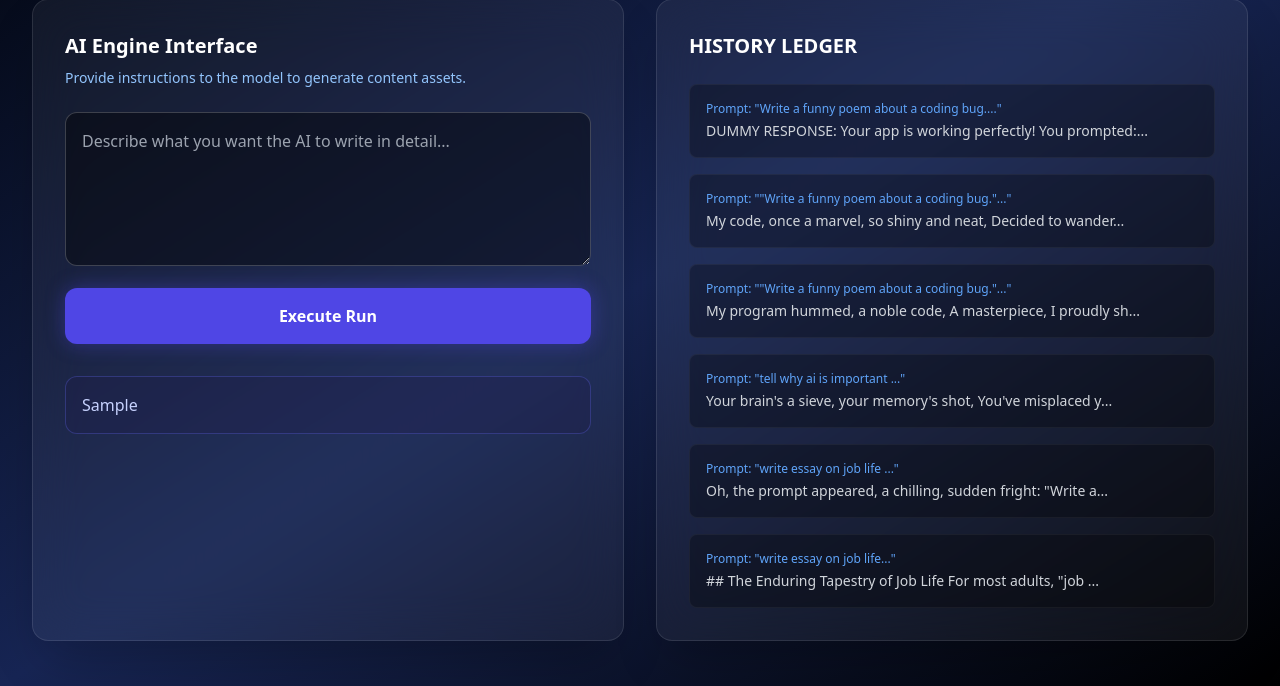
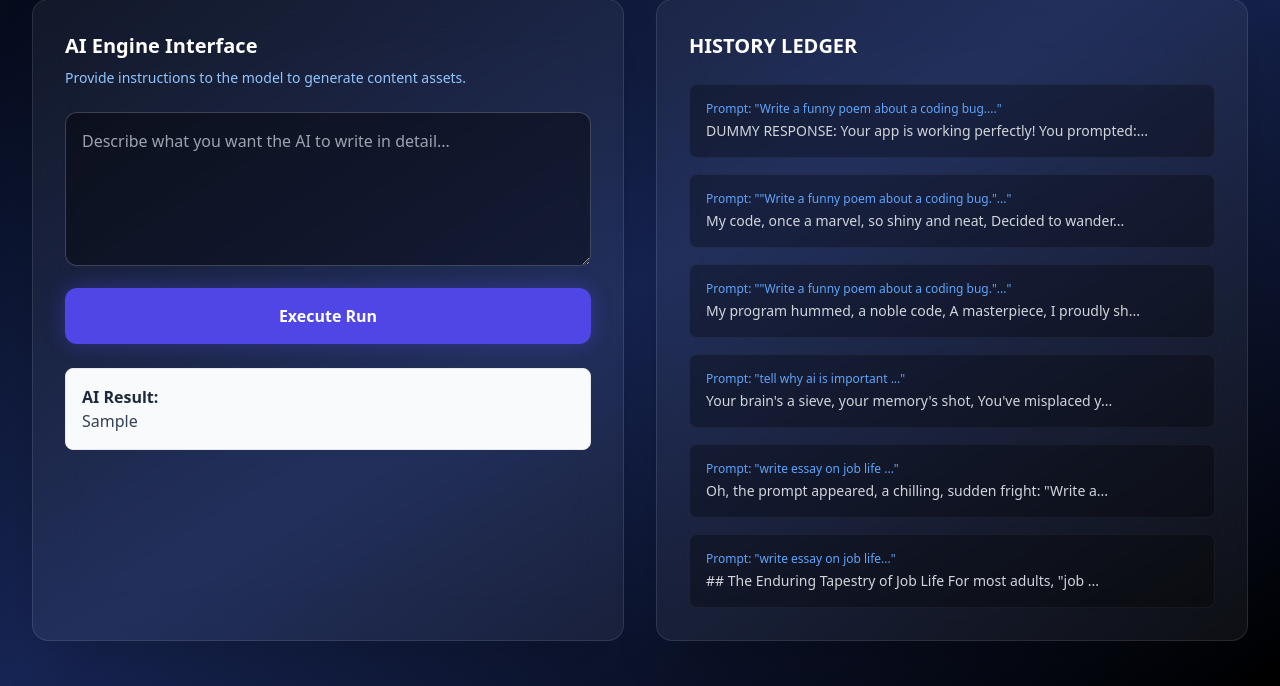
Before and after one commit to JASMIT01/promptcraft, a Flask app: template templates/dashboard.html in a window 1280 px wide. Shown: the part 114-800 px from the top of the page. Run offline with Flask 3, Linux system fonts and the light colour scheme; the template is opened without the code that fills it: values that come from a table or form of the project are taken from there, most other values are stand-ins (such as "Sample title", 1, 10 or a date in 2020); some libraries are stand-ins or nearby versions.

Commit message:
Refactor dashboard.html for improved AI response display
Updated AI result display and styling in dashboard.

```diff
--- a/templates/dashboard.html
+++ b/templates/dashboard.html
@@ -18,11 +18,12 @@
                 </button>
             </form>
 
-            {% if ai_response %}
-            <div class="mt-8 p-4 bg-indigo-950/30 border border-indigo-500/30 rounded-xl">
-                <p class="text-indigo-200">{{ ai_response }}</p>
-            </div>
-            {% endif %}
+           {% if ai_response %}
+<div class="mt-6 p-4 bg-gray-50 border border-gray-200 rounded-lg">
+    <h3 class="font-bold text-slate-800">AI Result:</h3>
+    <p class="text-slate-700 whitespace-pre-wrap">{{ ai_response }}</p>
+</div>
+{% endif %}
         </div>
 
         <div class="bg-white/5 backdrop-blur-xl border border-white/10 rounded-2xl p-8 shadow-2xl">
```
